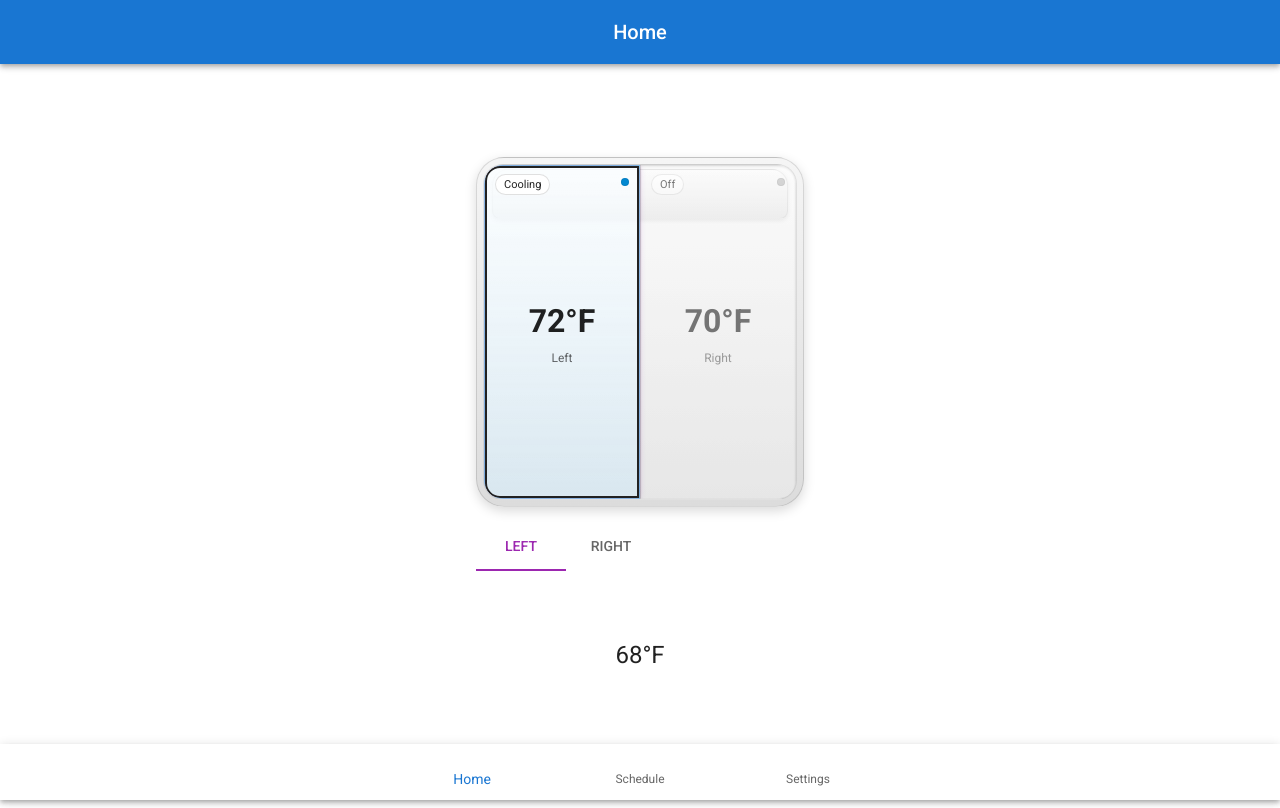
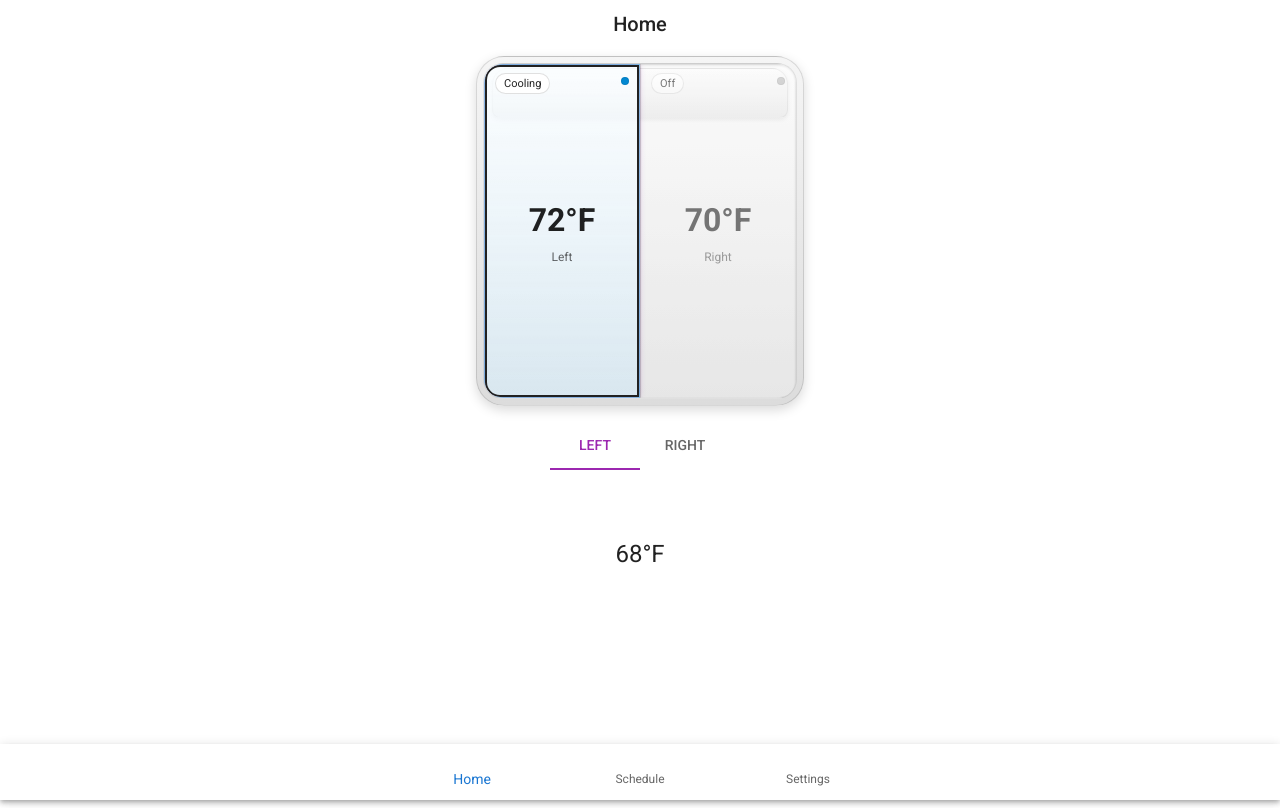
Before and after one commit to jonm01/bed-zones, a Next.js app: page / in a window 1280 px wide. Built offline with nearby package versions, Linux system fonts and the light colour scheme; some icons are missing; what @mui/material-nextjs would draw is missing.

Commit message:
Simplify page title and keep bed static

```diff
--- a/src/components/BedDemo.tsx
+++ b/src/components/BedDemo.tsx
@@ -10,7 +10,6 @@ import {
   IconButton,
   Typography,
   AppBar,
-  Toolbar,
   BottomNavigation,
   BottomNavigationAction,
   TextField,
@@ -96,17 +95,13 @@ export default function BedDemo() {
 
   return (
     <>
-      <AppBar position="static" color="primary">
-        <Toolbar sx={{ justifyContent: 'center' }}>
-          <Typography variant="h6" component="div">
-            {pageTitle}
-          </Typography>
-        </Toolbar>
-      </AppBar>
+      <Typography variant="h6" align="center" sx={{ mt: 1 }}>
+        {pageTitle}
+      </Typography>
       {page === 'home' ? (
         <Stack
           spacing={2}
-          sx={{ p: 2, maxWidth: 360, mx: 'auto', minHeight: 'calc(100vh - 56px)', pb: 7, justifyContent: 'center' }}
+          sx={{ p: 2, maxWidth: 360, mx: 'auto', minHeight: 'calc(100vh - 56px)', pb: 7, alignItems: 'center' }}
         >
           <BedDualZone
             left={zones.left}
@@ -159,7 +154,7 @@ export default function BedDemo() {
       ) : page === 'settings' ? (
         <Stack
           spacing={2}
-          sx={{ p: 2, maxWidth: 360, mx: 'auto', minHeight: 'calc(100vh - 56px)', pb: 7, pt: 4 }}
+          sx={{ p: 2, maxWidth: 360, mx: 'auto', minHeight: 'calc(100vh - 56px)', pb: 7 }}
         >
           <FormControlLabel
             control={<Switch checked={mode === 'dark'} onChange={() => toggleMode()} />}
@@ -183,7 +178,7 @@ export default function BedDemo() {
       ) : (
         <Stack
           spacing={2}
-          sx={{ p: 2, maxWidth: 360, mx: 'auto', minHeight: 'calc(100vh - 56px)', pb: 7, justifyContent: 'center' }}
+          sx={{ p: 2, maxWidth: 360, mx: 'auto', minHeight: 'calc(100vh - 56px)', pb: 7, alignItems: 'center' }}
         >
           <BedDualZone
             left={zones.left}
```
